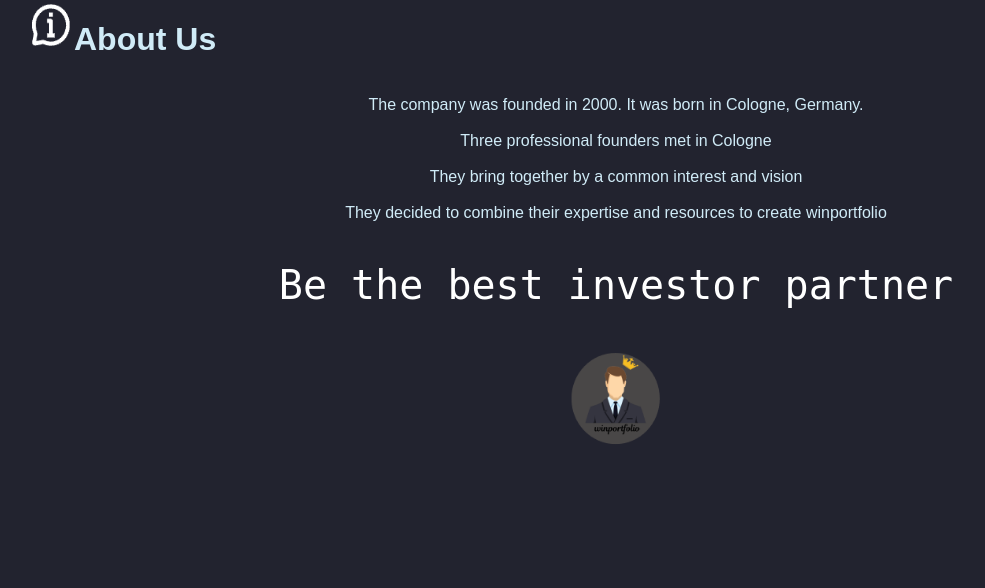
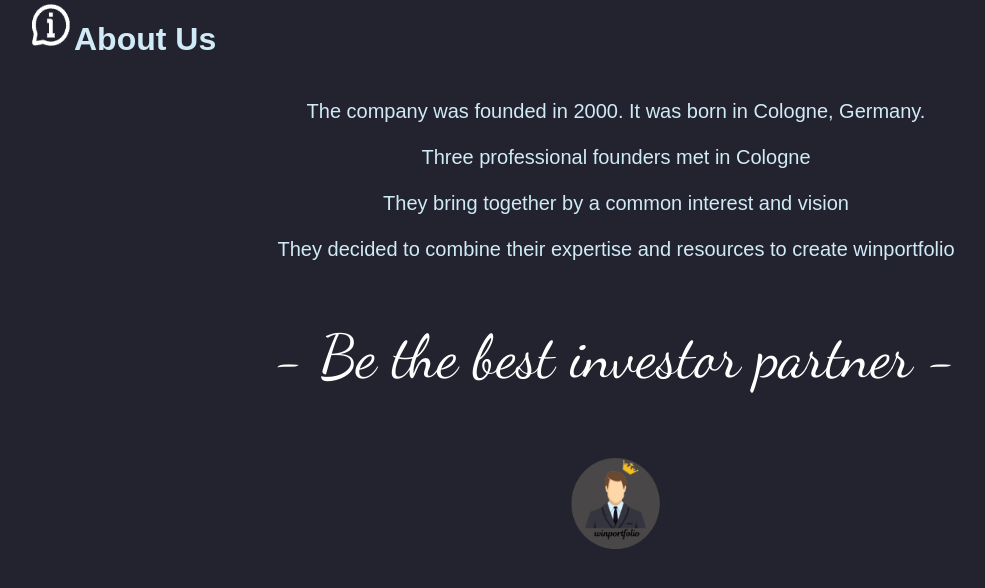
Before and after one commit to xvucf/yfinproject, a Flask app: page /about in a window 1280 px wide. Shown: the part 128-716 px from the top of the page, without its empty margins (24-1009 px from the left). Run offline with Flask 3, Linux system fonts and the light colour scheme.

Commit message:
simple change

```diff
--- a/templates/about.html
+++ b/templates/about.html
@@ -4,6 +4,8 @@
     <meta charset="UTF-8">
     <link rel="stylesheet" href="{{ url_for('static', filename='style.css') }}">
     <title>About Us</title>
+    <link href="https://fonts.googleapis.com/css2?family=Dancing+Script:wght@400;700&display=swap" rel="stylesheet">
+
     <style>
       .flex-container {
         display: flex;
@@ -20,7 +22,9 @@
     <img src="{{ url_for('static', filename='3.jpg') }}" style="width: 50px; height: 50px;">
     <h1>About Us</h1>
   </div>
-  <p class="text-center"> The company was founded in 2000. It was born in Cologne, Germany.
+  <p class="text-center; ">
+  <p style="font-size: 20px;">
+    The company was founded in 2000. It was born in Cologne, Germany.
     <br><br>
     Three professional founders met in Cologne
     <br><br>
@@ -30,8 +34,9 @@
   </p>
 
   <div class="text-center">
-    <p style="font-family: 'Magnolia Script', monospace; font-size: 40px; color: white;">
-      Be the best investor partner
+
+    <p style="font-family: 'Dancing Script', cursive; monospace; font-size: 60px; color: white;">
+      - Be the best investor partner -
     </p>
     <img src="{{ url_for('static', filename='微信图片_20241121225903.png') }}" alt="Logo" style="width: 100px; height: 100px;">
   </div>
--- a/templates/greet.html
+++ b/templates/greet.html
@@ -42,6 +42,7 @@
             align-items: center;
             justify-content: center;
             text-align: center;
+            cursor: pointer;
 
         }
 
--- a/templates/stockfinder.html
+++ b/templates/stockfinder.html
@@ -20,6 +20,7 @@
       <h1 style="color: #d0ebf7;">Find a Stock</h1>
     </div>
     <form action="/stock" method="POST">
+        <p style="font-size: 20px;">
         <label for="stock_ticker">Enter Stock Ticker:</label>
         <input type="text" id="stock_ticker" name="stock_ticker" required>
         <button type="submit">Submit</button>
```
Also changed, not shown: templates/buildyourportfolio.html (+8 -0 lines), templates/stock.html (+8 -1 lines), static/image.png (added).
